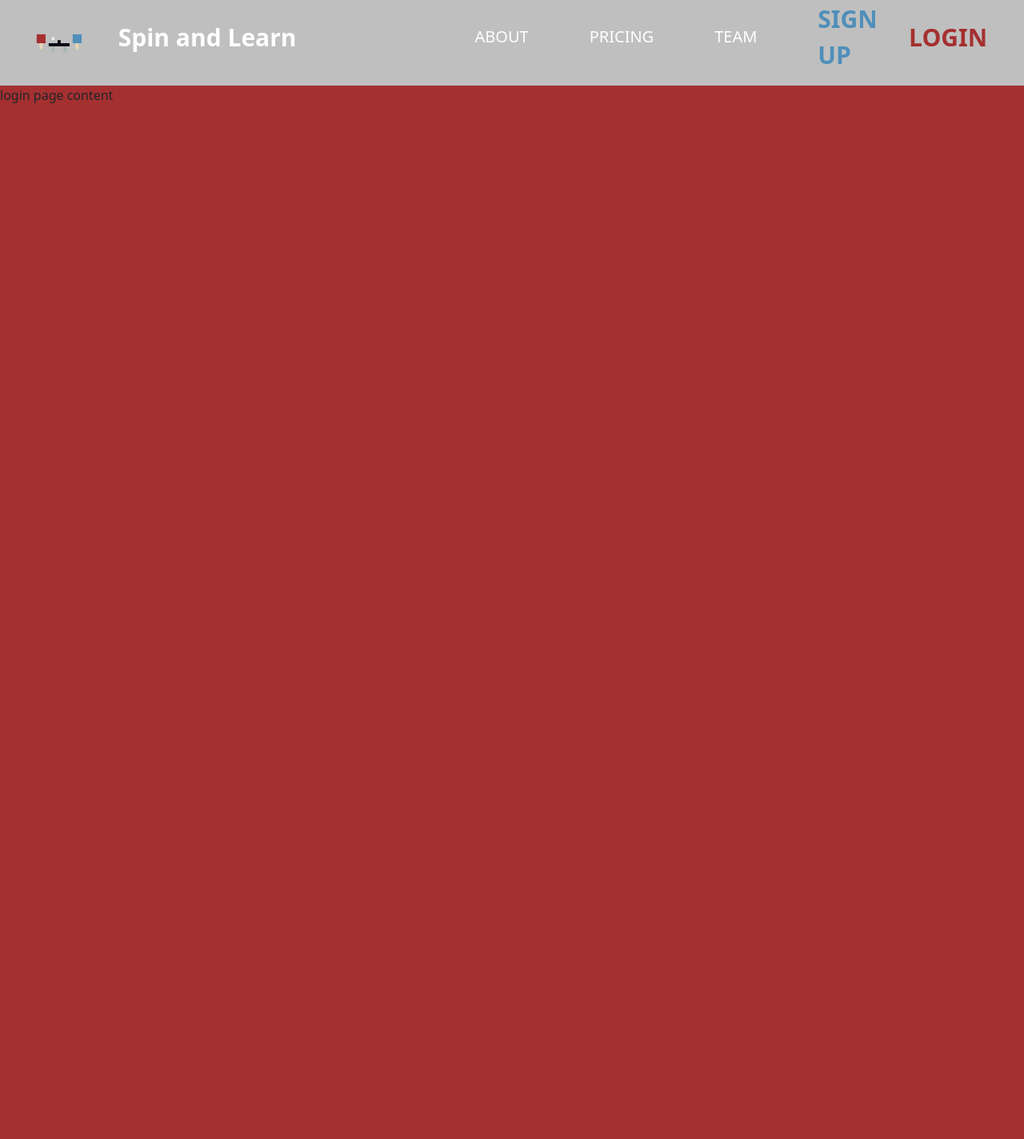
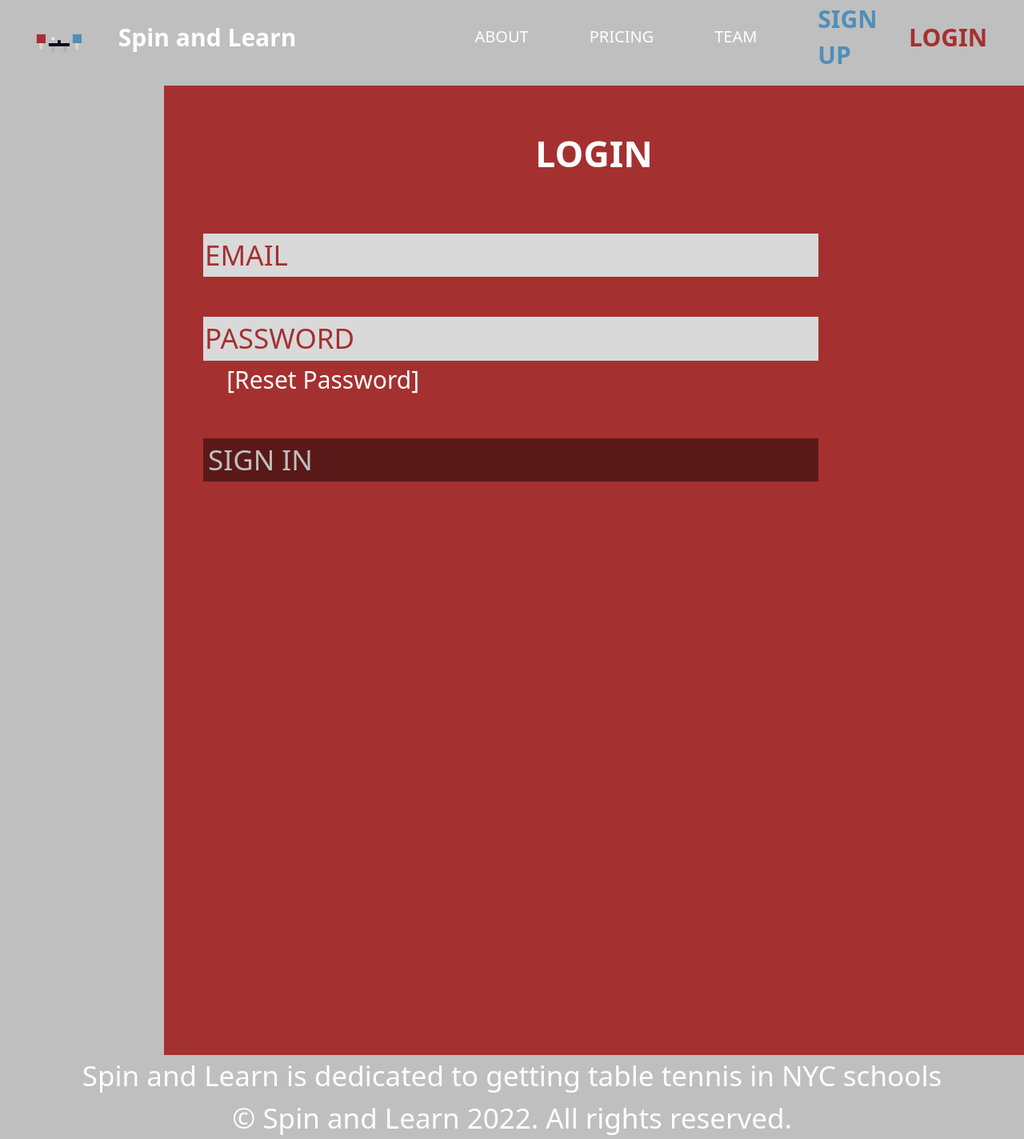
Before and after one commit to fabio-pecora/spin-and-learn, a React (Create React App) app in the folder client/: page /login in a window 1280 px wide. Shown: the whole page at 80% size. Before the commit the page ends 1280 px from the top, so only its background shows below. Built offline with nearby package versions, Linux system fonts and the light colour scheme.

Commit message:
finished loginPage moving onto teamPage

```diff
--- a/client/src/App.css
+++ b/client/src/App.css
@@ -1,7 +1,31 @@
+/* BELOW FOR ALL PAGES */
 body{
     background-color: #A53030;
     height: 1280px;
 }
+#theFooter{
+    background-color: #BFBFBF;
+    width: 100%;
+    margin-top: 60px;
+}
+#theFooter p:nth-child(1){
+    text-align: center;
+    color: #FFFFFF;
+    font-size: 35px;
+    font-weight: 200;
+    margin-bottom: 0;
+}
+#theFooter p:nth-child(2){
+    text-align: center;
+    color: #FFFFFF;
+    font-size: 35px;
+    font-weight: 200;
+    margin: 0;
+    padding-top: 0;
+}
+/* ABOVE FOR ALL PAGES */
+
+/* BELOW FOR HOMEPAGE */
 #theDiv{
     position: sticky;
     top: 0;
@@ -45,11 +69,11 @@ body{
     color: #A53030;
 }
 /* div for the image on homepage */
-#div1{
+#homepageDiv1{
     position: relative;
 }
 /* div for the text over the image on homepage */
-#div2{
+#homepageDiv2{
     position: absolute;
     top: 180px;
     left: 20px;
@@ -80,69 +104,69 @@ body{
     padding: 0% 6%;
 }
 /* div for the "Safe sport for students to play year-round" section */
-#div3{
+#homepageDiv3{
     width: 45%;
     margin-left: 51%;
     margin-top: 25px;
 }
-#div3 p:nth-child(1){
+#homepageDiv3 p:nth-child(1){
     color: #FFFFFF;
     font-size: 50px;
     font-weight: 600;
 }
-#div3 p:nth-child(2){
+#homepageDiv3 p:nth-child(2){
     color: #FFFFFF;
     font-size: 35px;
     font-weight: 200;
 }
-#div3 p:nth-child(3){
+#homepageDiv3 p:nth-child(3){
     color: #FFFFFF;
     font-size: 35px;
     font-weight: 200;
 }
 /* div for the "Improve students' hand-eye coordination" section */
-#div4{
+#homepageDiv4{
     width: 45%;
     margin-left: 2%;
     margin-top: -280px;
 }
-#div4 p:nth-child(1){
+#homepageDiv4 p:nth-child(1){
     color: #FFFFFF;
     font-size: 50px;
     font-weight: 600;
 }
-#div4 p:nth-child(2){
+#homepageDiv4 p:nth-child(2){
     color: #FFFFFF;
     font-size: 35px;
     font-weight: 200;
 }
-#div4 p:nth-child(3){
+#homepageDiv4 p:nth-child(3){
     color: #FFFFFF;
     font-size: 35px;
     font-weight: 200;
 }
 /* div for the "Stay up-to-date with Spin and Learn by joining our newsletter" section */
-#div5{
+#homepageDiv5{
     width: 45%;
     margin-left: 51%;
     margin-top: -155px;
 }
-#div5 p:nth-child(1){
+#homepageDiv5 p:nth-child(1){
     color: #FFFFFF;
     font-size: 50px;
     font-weight: 600;
 }
-#div5 form input:nth-child(1){
+#homepageDiv5 form input:nth-child(1){
     color: #FFFFFF;
     background: transparent;
     border: none;
     border-bottom: 5px solid #FFFFFF;
     width: 85%;
 }
-#div5 form input:nth-child(1):focus{
+#homepageDiv5 form input:nth-child(1):focus{
     outline: none;
 }
-#div5 form input:nth-child(2){
+#homepageDiv5 form input:nth-child(2){
     color: #FFFFFF;
     background-color: #3230A5;
     border: none;
@@ -150,26 +174,78 @@ body{
     width: 10%;
     font-weight: 600;
 }
-::placeholder{
+#homepageDiv5 form input::placeholder{
     color: #FFFFFF;
 }
-#homepageFooter{
+/* ABOVE FOR HOMEPAGE */
+
+/* BELOW FOR LOGINPAGE */
+#graySide{
     background-color: #BFBFBF;
-    width: 100%;
+    border: #BFBFBF 1px solid;
+    width: 16%;
+    float: left;
+    height: 1280px;
+    margin-bottom: -10%;
+}
+#redSide{
+    background-color: #A53030;
+    border: #A53030 1px solid;
+    width: 84%;
+    margin-left: 16%;
+    height: 1280px;
+    margin-bottom: -10%;
+}
+#loginDiv1{
+    text-align: center;
     margin-top: 50px;
 }
-#homepageFooter p:nth-child(1){
-    text-align: center;
+#loginDiv1 p{
     color: #FFFFFF;
+    font-weight: 700;
+    font-size: 45px;
+}
+#loginDiv2{
+    margin-left: 4.5%;
+}
+#loginDiv2 form input{
+    margin-top: 50px;
+    width: 75%;
+}
+#loginDiv2 form input:nth-child(1), #loginDiv2 form input:nth-child(2){
+    font-weight: 300;
     font-size: 35px;
+    color: #A53030;
+    background-color: #D9D9D9;
+    border: none;
+}
+#loginDiv2 form input:nth-child(1)::placeholder, #loginDiv2 form input:nth-child(2)::placeholder{
+    color: #A53030;
+}
+#loginDiv2 form input:nth-child(1):focus, #loginDiv2 form input:nth-child(2):focus, #loginSubmit{
+    outline: none;
+}
+#resetPass{
+    color: #FFFFFF;
+    background-color: transparent;
+    border: none;
+    margin-left: 2.25%;
+    font-size: 30px;
     font-weight: 200;
-    margin-bottom: 0;
 }
-#homepageFooter p:nth-child(2){
-    text-align: center;
-    color: #FFFFFF;
+#loginSubmit{
+    font-weight: 300;
     font-size: 35px;
-    font-weight: 200;
-    margin: 0;
-    padding-top: 0;
+    color: #BFBFBF;
+    background-color: #5A1919;
+    border: none;
+    text-align: start;
 }
+#loginSubmit::placeholder{
+    color: #BFBFBF;
+}
+/* ABOVE FOR LOGINPAGE */
+
+/* BELOW FOR TEAMPAGE */
+
+/* ABOVE FOR TEAMPAGE */
--- a/client/src/App.js
+++ b/client/src/App.js
@@ -8,6 +8,7 @@ import PricingPage from "./pages/PricingPage";
 import TeamPage from "./pages/TeamPage";
 import SignUpPage from "./pages/SignUpPage";
 import LoginPage from "./pages/LoginPage";
+import Footer from "./pages/Footer";
 
 function Navigation(props) {
   return (
@@ -79,6 +80,7 @@ function App() {
             </Routes>
           </div>
         </div>
+      <Footer />
     </BrowserRouter>
   );
 }
--- /dev/null
+++ b/client/src/pages/Footer.js
@@ -0,0 +1,12 @@
+import React from 'react';
+
+function Footer(props){
+    return(
+        <footer id="theFooter">
+            <p>Spin and Learn is dedicated to getting table tennis in NYC schools</p>
+            <p>© Spin and Learn 2022. All rights reserved.</p>
+        </footer>
+    );
+}
+
+export default Footer;
--- a/client/src/pages/HomePage.js
+++ b/client/src/pages/HomePage.js
@@ -4,36 +4,32 @@ import img1 from '../images/tableTennisImg.jpeg';
 function HomePage(props) {
     return (
         <>
-            <div id='div1'>
-                <img src={img1} alt="Image of table tennis table" id="theHomepageImg"></img>
+            <div id='homepageDiv1'>
+                <img src={img1} alt="table tennis table" id="theHomepageImg"></img>
             </div>
-            <div id='div2'>
+            <div id='homepageDiv2'>
                 <div id="textOnImg">Table Tennis For NYC Schools</div>
                 <div id="contactUs">
                     <button id="contact">Contact Us</button>
                 </div>
             </div>
-            <div id="div3">
+            <div id="homepageDiv3">
                 <p>Safe sport for students to play year-round</p>
                 <p>Table tennis is a lifetime sport that is easy on the joints/body due to it being a low impact sport.</p>
                 <p>Provide students with a lifetime of spin serves by connecting with Spin and Learn.</p>
             </div>
-            <div id="div4">
+            <div id="homepageDiv4">
                 <p>Improve students' hand-eye coordination</p>
                 <p>Not much equipment is required for table tennis (i.e. table, paddle, and ball), what is moreso required is concentration during each bout.</p>
                 <p>With Spin and Learn students will understand what to concentrate on and how to best their oppents over the table.</p>
             </div>
-            <div id="div5">
+            <div id="homepageDiv5">
                 <p>Stay up-to-date with Spin and Learn by joining our newsletter</p>
                 <form>
-                    <input type="text" id="email" name="email" placeholder='email'></input>
+                    <input type="text" id="joinEmail" name="joinEmail" placeholder='email'></input>
                     <input type="submit" value="JOIN"></input>
                 </form>
             </div>
-            <footer id="homepageFooter">
-                <p>Spin and Learn is dedicated to getting table tennis in NYC schools</p>
-                <p>© Spin and Learn 2022. All rights reserved.</p>
-            </footer>
         </>
     );
 }
--- a/client/src/pages/LoginPage.js
+++ b/client/src/pages/LoginPage.js
@@ -3,8 +3,21 @@ import React from 'react';
 function LoginPage(props) {
     return (
         <>
-            <div>
-                <p>login page content</p>
+            <div id="graySide">
+
+            </div>
+            <div id="redSide">
+                <div id="loginDiv1">
+                    <p>LOGIN</p>
+                </div>
+                <div id="loginDiv2">
+                    <form>
+                        <input type="text" id="loginEmail" name="loginEmail" placeholder='EMAIL'></input>
+                        <input type="text" id="loginPassword" name="loginPassword" placeholder='PASSWORD'></input>
+                        <button id="resetPass">[Reset Password]</button>
+                        <input type="submit" id="loginSubmit" value="SIGN IN"></input>
+                    </form>
+                </div>
             </div>
         </>
     );
```
Lines whose indentation alone changed are shown as unchanged.
